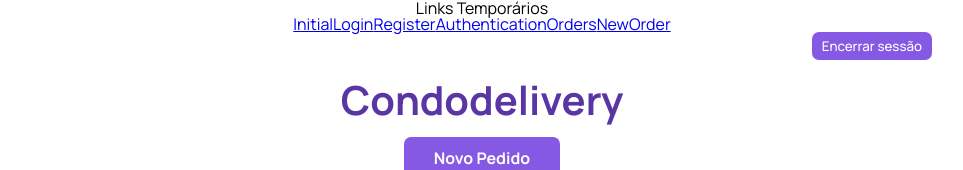
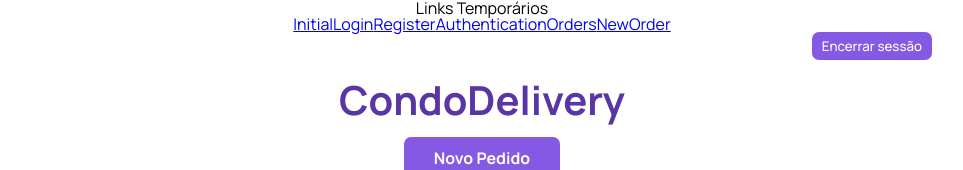
Before and after one commit to kelvinsouza2014/condodelivery2.0, a React (Vite) app: page /Orders in a window 1280 px wide. Shown: the top 170 px of the page, without its empty margins (158-1121 px from the left). Built offline with nearby package versions, Linux system fonts and the light colour scheme.

Commit message:
:lipstick: Feat: Estilização da página inicial

```diff
--- a/src/components/AppTitle.jsx
+++ b/src/components/AppTitle.jsx
@@ -4,7 +4,7 @@ function AppTitle() {
   return (
     <StyleComponentAppTitle>
     <div>
-      <h1>Condodelivery</h1>
+      <h1>CondoDelivery</h1>
     </div>
     </StyleComponentAppTitle>
   )
```
